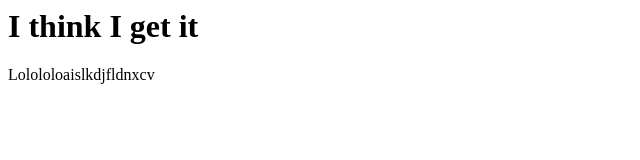
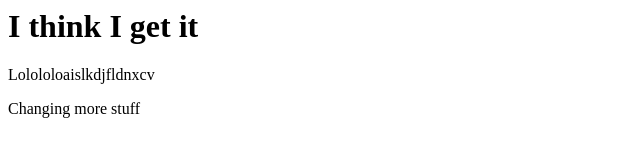
Before and after one commit to annelisam/annelisa-test-2, a plain HTML site: page index.html in a window 1280 px wide. Shown: the whole page, without its empty margins (0-640 px from the left). Drawn offline with Linux system fonts and the light colour scheme.

Commit message:
Issa Title,
Added more

```diff
--- a/index.html
+++ b/index.html
@@ -5,5 +5,6 @@
 <body>
 	<h1>I think I get it</h1>
 	<p>Lolololoaislkdjfldnxcv</p>
+	<p>Changing more stuff</p>
 </body>
 </html>
```
